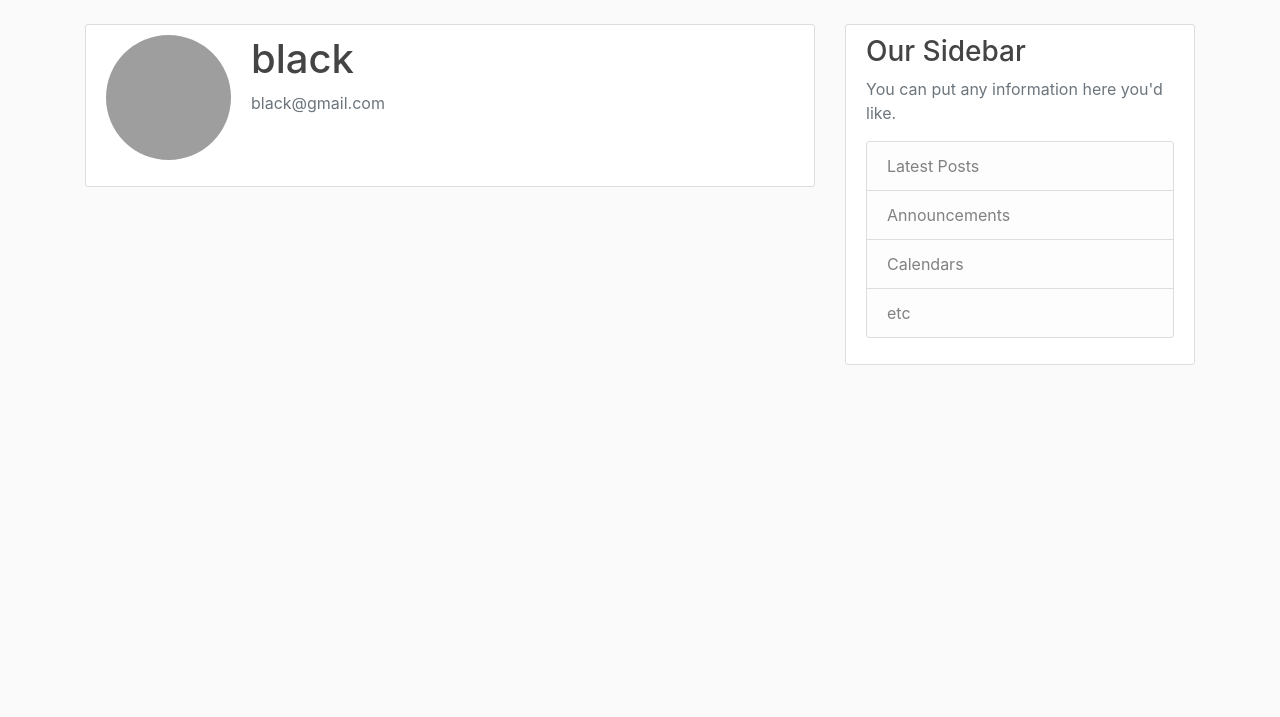
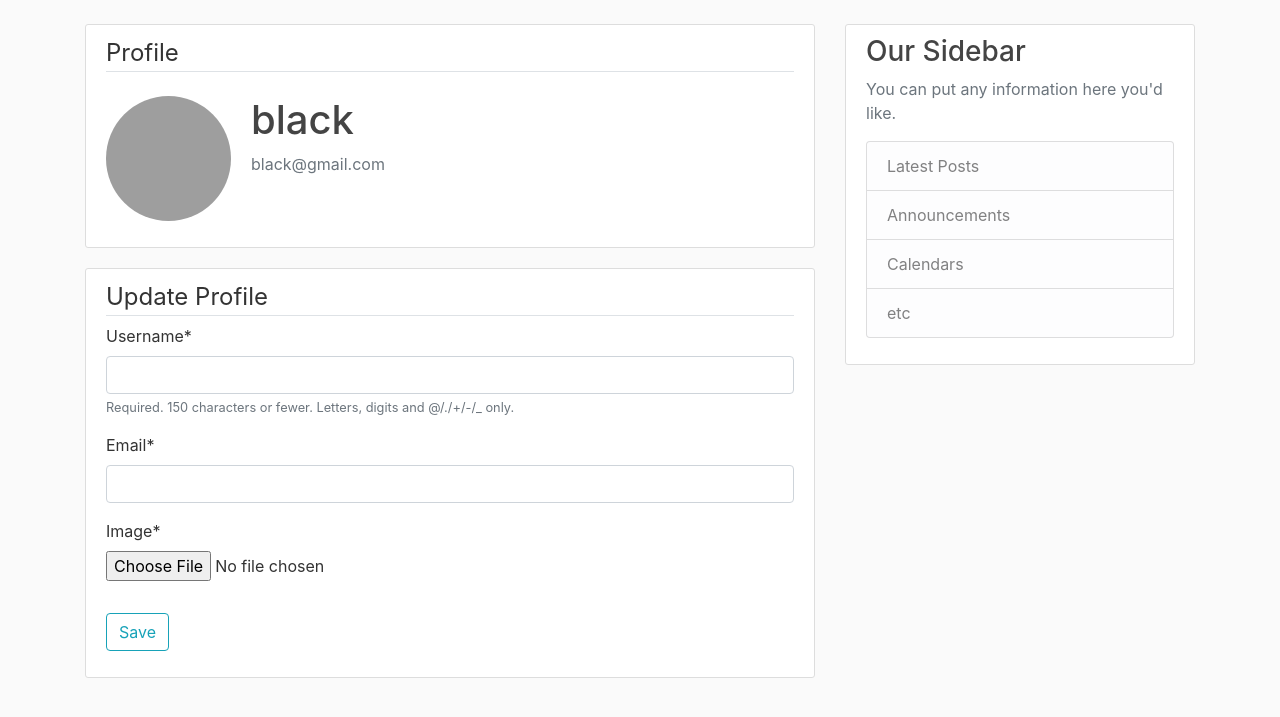
Before and after one commit to Blackjohnrose/DjangoBlog, a Django app: template tryDjango/users/templates/users/profile.html in a window 1280 px wide. Shown: the part 56-773 px from the top of the page. Run offline with Django 3.2, Linux system fonts and the light colour scheme; a user stored in the database is signed in; data comes from the database, SQL or seed files in the repository; the template is opened without the code that fills it: values that come from a table or form of the project are taken from there, most other values are stand-ins (such as "Sample title", 1, 10 or a date in 2020); some libraries are stand-ins or nearby versions; grey boxes are pictures that could not be loaded.

Commit message:
add html update profile form

```diff
--- a/tryDjango/users/templates/users/profile.html
+++ b/tryDjango/users/templates/users/profile.html
@@ -2,6 +2,9 @@
 {% load crispy_forms_tags %}
 {% block content %}
     <div class="content-section">
+      <fieldset class="form-group">
+        <legend class="border-bottom bm-4">Profile</legend>
+        </fieldset>
       <div class="media">
         <img class="rounded-circle account-img" src="{{ user.profileuser.image.url }}">
         <div class="media-body">
@@ -9,6 +12,18 @@
           <p class="text-secondary">{{ user.email }}</p>
         </div>
       </div>
+    </div>
       <!-- FORM HERE -->
+      <div class="content-section">
+        <form method="POST" enctype="multipart/from-data"> {% csrf_token %}
+            <fieldset class="form-group">
+                <legend class="border-bottom bm-4">Update Profile</legend>
+                {{ u_form|crispy}}
+                {{ p_form|crispy}}
+            </fieldset>
+            <div class="form-group">
+                <button class="btn btn-outline-info" type="submit"> Save </button>
+            </div>
+        </form>
     </div>
 {% endblock content %}
```
